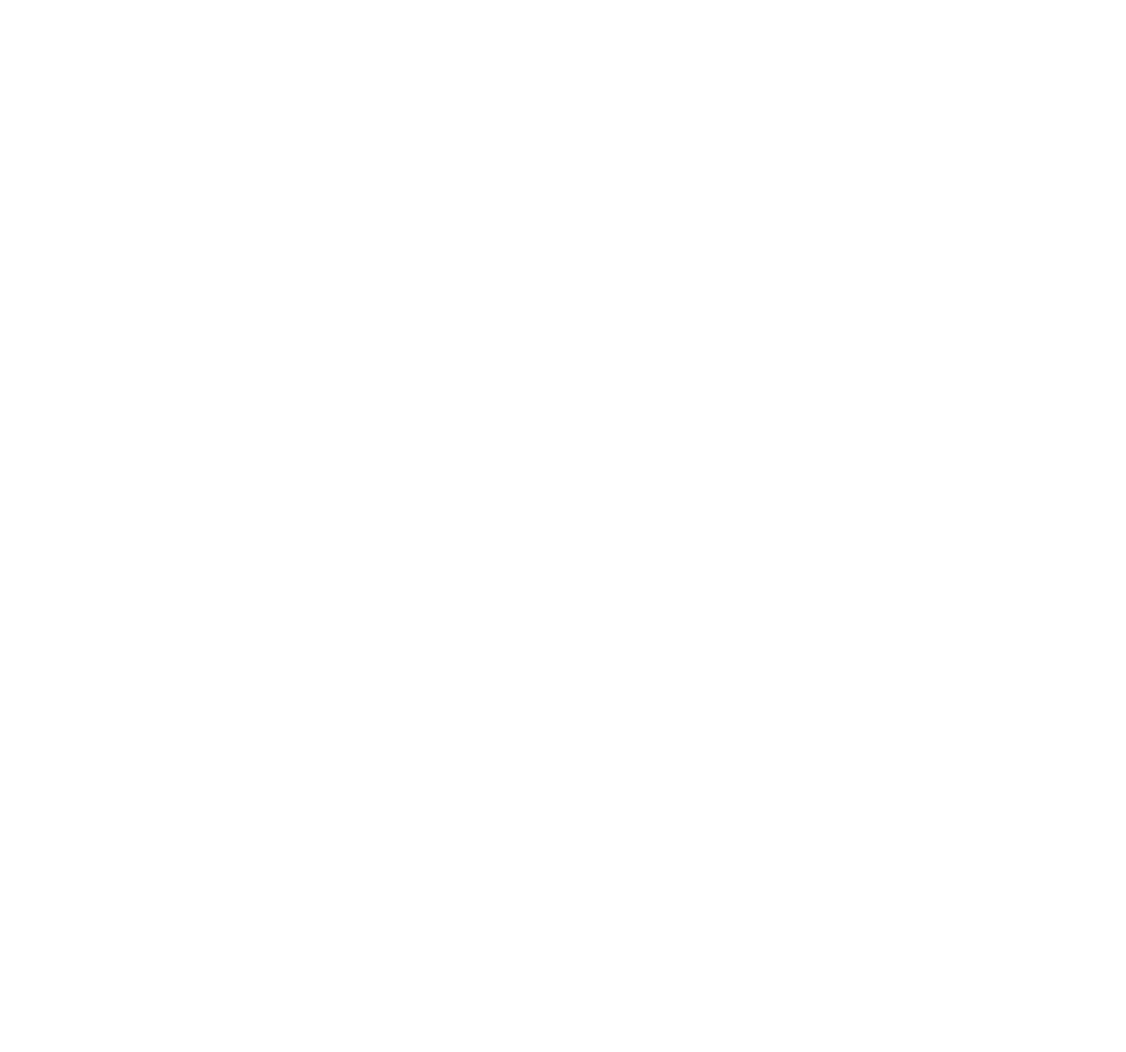
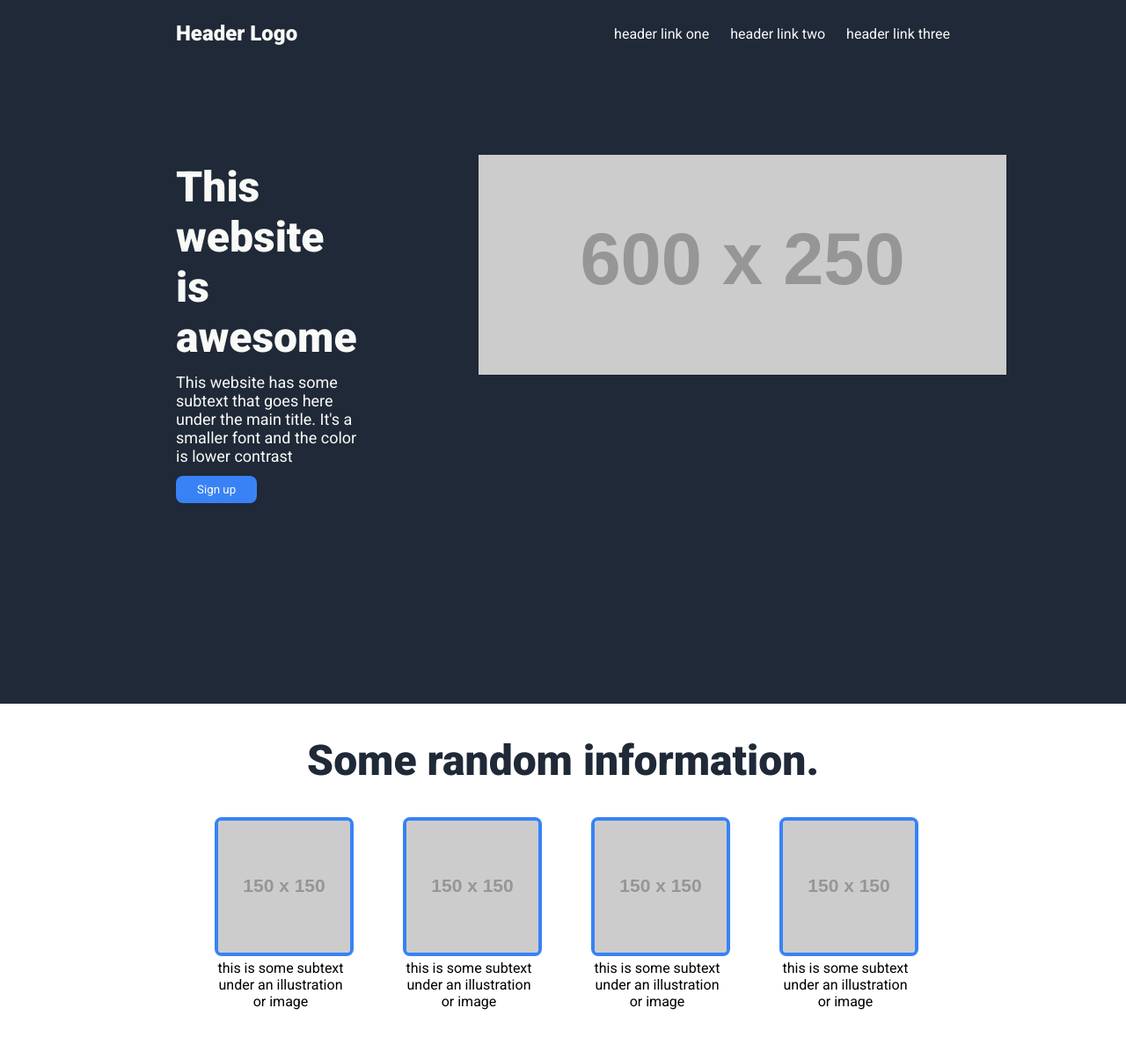
Before and after one commit to hinmeru22/landing-page, a plain HTML site: page index.html in a window 1280 px wide. Shown: the whole page at 88% size. Before the commit the page ends 800 px from the top, so only its background shows below. Drawn offline with Linux system fonts and the light colour scheme; placeholder pictures from the web are drawn by us.

Commit message:
Fix: Add hero section and random section

```diff
--- a/index.html
+++ b/index.html
@@ -1,18 +1,63 @@
 <!DOCTYPE html>
 <html lang="en">
+
 <head>
     <meta charset="UTF-8">
     <meta name="viewport" content="width=device-width, initial-scale=1.0">
     <link rel="stylesheet" href="./styles.css">
     <title>Odin | Landing Page</title>
 </head>
+
 <body>
     <div class="main">
-        <div class="hero-container"></div>
-        <div class="random-container"></div>
+        <div class="hero-container">
+            <div class="nav-main">
+                <div class="header-logo">Header Logo</div>
+                <ul class="header-links">
+                    <li><a href="">header link one</a></li>
+                    <li><a href="">header link two</a></li>
+                    <li><a href="">header link three</a></li>
+                </ul>
+            </div>
+            <div class="hero">
+                <div class="left">
+                    <span class="hero-title">This website is awesome</span>
+                    <p>This website has some subtext that goes here under the main title. It's a smaller font and the
+                        color is lower contrast</p>
+                    <button>Sign up</button>
+                </div>
+                <div class="right">
+                    <img src="https://placehold.co/600x250" alt="">
+                </div>
+            </div>
+        </div>
+        <div class="random-container">
+            <div class="random-title">
+                Some random information.
+            </div>
+            <div class="random-cards">
+                <div class="card">
+                    <img src="https://placehold.co/150x150" alt="">
+                    <p>this is some subtext under an illustration or image</p>
+                </div>
+                <div class="card">
+                    <img src="https://placehold.co/150x150" alt="">
+                    <p>this is some subtext under an illustration or image</p>
+                </div>
+                <div class="card">
+                    <img src="https://placehold.co/150x150" alt="">
+                    <p>this is some subtext under an illustration or image</p>
+                </div>
+                <div class="card">
+                    <img src="https://placehold.co/150x150" alt="">
+                    <p>this is some subtext under an illustration or image</p>
+                </div>
+            </div>
+        </div>
         <div class="quotes-container"></div>
         <div class="call-to-action-container"></div>
         <div class="footer-container"></div>
     </div>
 </body>
+
 </html>
--- a/styles.css
+++ b/styles.css
@@ -1,5 +1,104 @@
+@import url('https://fonts.googleapis.com/css2?family=Roboto:ital,wght@0,100..900;1,100..900&display=swap');
+
 * {
     margin: 0;
     padding: 0;
     box-sizing: border-box;
+    font-family: Roboto, system-ui, Arial, sans-serif;
 }
+
+a {
+    text-decoration: none;
+        color: #F9FAF8;
+}
+
+.main {
+    display: flex;
+    flex-direction: column;
+}
+.hero-container {
+    height: 100vh;
+    background-color: #1F2937;
+    color: #F9FAF8;
+}
+.nav-main {
+    display: flex;
+    justify-content: space-between;
+    align-items: center;
+    padding: 24px 200px;
+}
+
+.header-logo {
+    font-size: 24px;
+    font-weight: 900;
+}
+
+.header-links {
+    display: flex;
+    list-style-type: none;
+    gap: 24px;
+}
+
+.hero-title {
+    font-size: 48px;
+    color: #F9FAF8;
+    font-weight: 900;
+}
+.hero {
+    display: flex;
+    padding: 100px 200px;
+}
+
+.left {
+    padding: 8px 138px 8px 0;
+}
+
+.left p {
+    margin: 12px 0;
+    font-size: 18px;
+}
+
+button {
+    color: #F9FAF8;
+    background-color: #3882F6;
+    border: none;
+    padding: 8px 24px;
+    border-radius: 8px;
+    transition: background-color 0.2s ease;
+}
+
+button:hover {
+    background-color: hsl(217, 91%, 49%);
+}
+
+button:active {
+    background-color: hsl(217, 91%, 69%);
+}
+
+.random-container {
+    display: flex;
+    flex-direction: column;
+    align-items: center;
+    justify-content: center;
+}
+
+.random-title {
+    padding: 36px;
+    color: #1F2937;
+    font-size: 48px;
+    font-weight: 900;
+}
+
+.random-cards {
+    display: flex;
+    padding: 0 120px 48px 120px;
+    gap: 64px;
+    text-align: center;
+}
+.card {
+    max-width: 150px;
+}
+.card img {
+    border: 4px solid #3882F6;
+    border-radius: 8px;
+}
```
